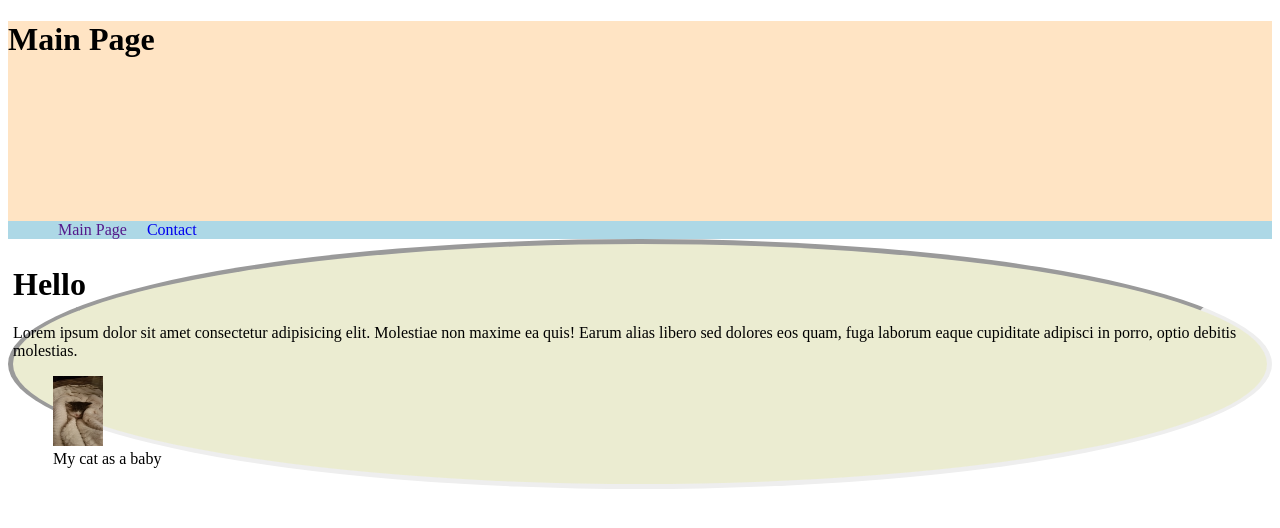
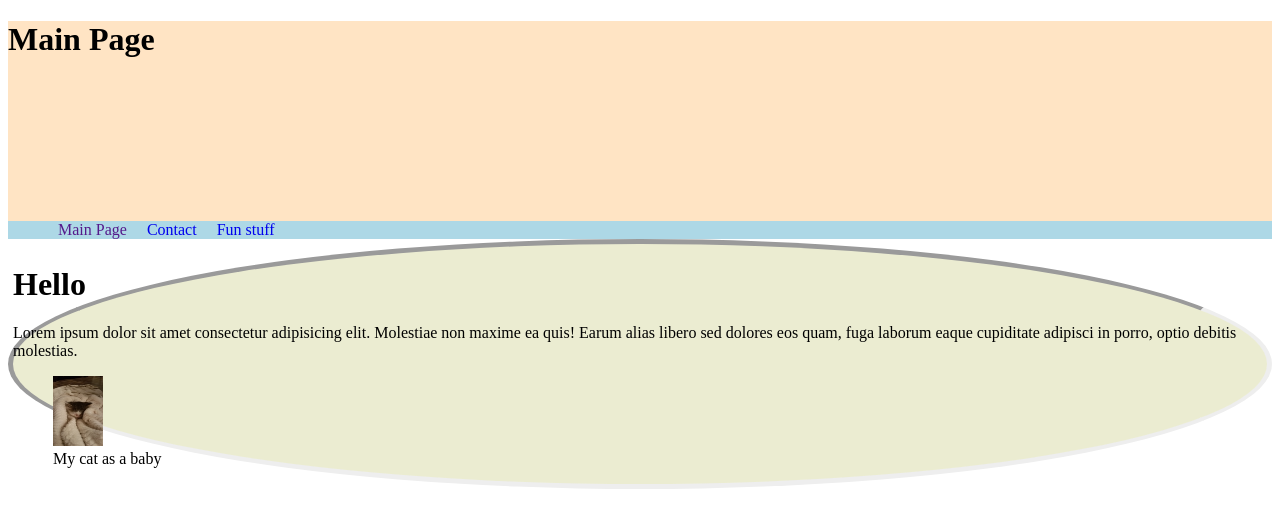
Before and after one commit to dasfisch/webdev-tuesday-practice, a plain HTML site: page pages/index.html in a window 1280 px wide. Drawn offline with Linux system fonts and the light colour scheme.

Commit message:
Update index.html

```diff
--- a/pages/index.html
+++ b/pages/index.html
@@ -15,6 +15,7 @@
                 <ul>
                     <li><a href="">Main Page</a></li>
                     <li><a href="contact.html">Contact</a></li>
+                    <li><a href="fun.html">Fun stuff</a>
                 </ul>
             </nav>
         </header>
```
